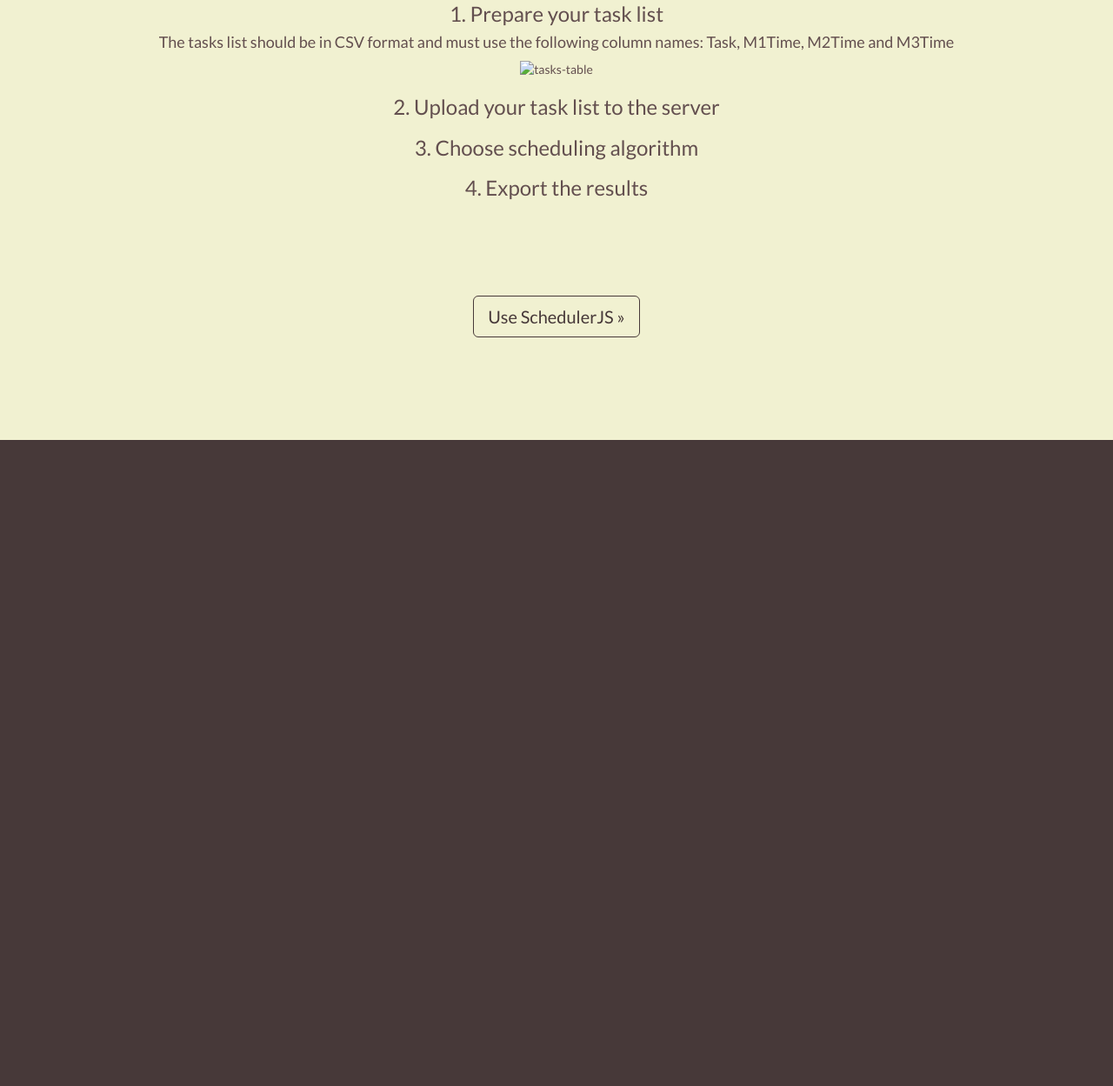
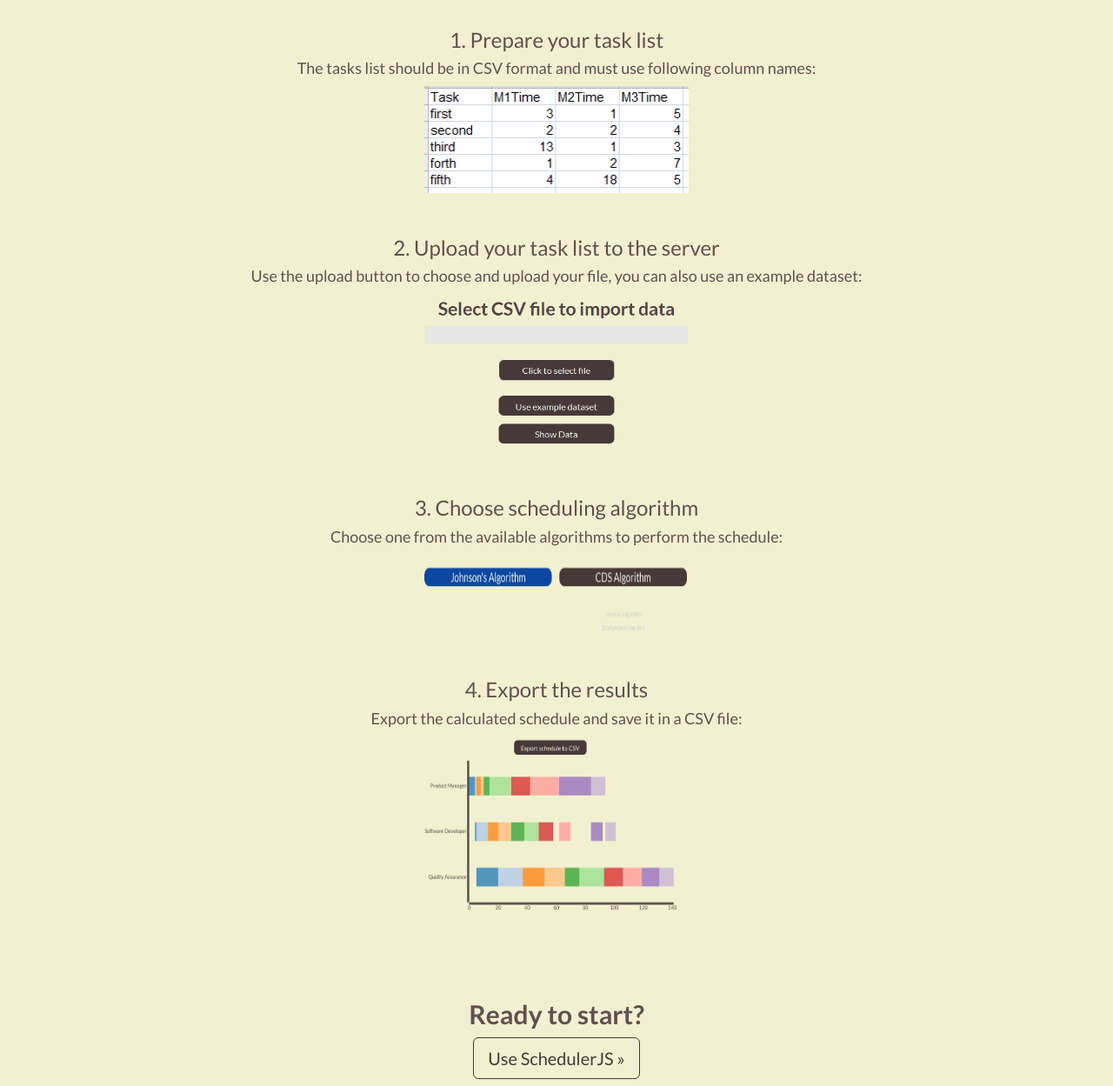
Before and after one commit to Vrq/SchedulerJS, a website: page public/index.html in a window 1280 px wide. Shown: the part 2468-3717 px from the top of the page at 87% size. Before the commit the page ends 3124 px from the top, so only its background shows below. Drawn offline with nearby package versions, Linux system fonts and the light colour scheme.

Commit message:
finishing up landing page

```diff
--- a/public/css/bootstrapLayout.css
+++ b/public/css/bootstrapLayout.css
@@ -166,3 +166,6 @@
 #bottom-cta {
   margin-top: 100px;
 }
+.tutorial > h3 {
+	margin-top: 50px;
+}
--- a/public/index.html
+++ b/public/index.html
@@ -91,7 +91,7 @@
             </div>
             <div class="row">
               <div class="col-md-10  col-centered-small">
-                <h3>Each task (single feature, bug fix, etc.) should have the following workflow:</h3>
+                <h3>Each task should be executed using the following workflow:</h3>
                 <h3>Product Manager -> Software Developer -> Quality Assurance</h3>
                 <h3>For each task you have to estimate how long does it take to be executed at each stage</h3>
                 <h2 class="header-break">What scheduler is doing?</h2>
@@ -99,15 +99,23 @@
                   in order to complete the project in the shortest time</h3>
             </div>
           </div>
+          <div class="tutorial">
             <h2>How to use it step by step?<h2>
             <h3>1. Prepare your task list</h3>
-            <h4>The tasks list should be in CSV format and must use the following column names: Task, M1Time, M2Time and M3Time</h4>
-            <img src="/resources/csv.png" alt="tasks-table" style="width:304px;height:228px;"/>
+            <h4>The tasks list should be in CSV format and must use following column names:</h4>
+            <img src="/resources/tasks_csv.png" alt="tasks-table" style="width:304px;height:123px;"/>
             <h3>2. Upload your task list to the server</h3>
+            <h4>Use the upload button to choose and upload your file, you can also use an example dataset:</h4>
+            <img src="/resources/upload.png" alt="upload-file" style="width:304px;height:183px;"/>
             <h3>3. Choose scheduling algorithm</h3>
+            <h4>Choose one from the available algorithms to perform the schedule:</h4>
+            <img src="/resources/algorithm.png" alt="algorithm" style="width:304px;height:93px;"/>
             <h3>4. Export the results</h3>
-
-            <p><a class="btn btn-primary btn-lg" id="bottom-cta" href="app.html" role="button">Use SchedulerJS »</a></p>
+            <h4>Export the calculated schedule and save it in a CSV file:</h4>
+            <img src="/resources/schedule.png" alt="schedule" style="width:304px;height:203px;"/>
+            <h2 id="bottom-cta">Ready to start?</h2>
+            <p><a class="btn btn-primary btn-lg" href="app.html" role="button">Use SchedulerJS »</a></p>
+          </div>
         </div>
       </div>
       </section>
```
Also changed, not shown: public/resources/algorithm.png (added), public/resources/schedule.png (added), public/resources/tasks_csv.png (added), public/resources/upload.png (added).
